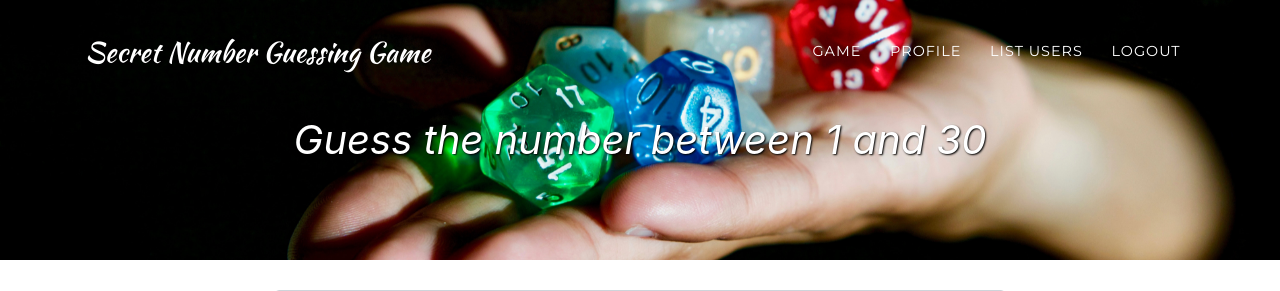
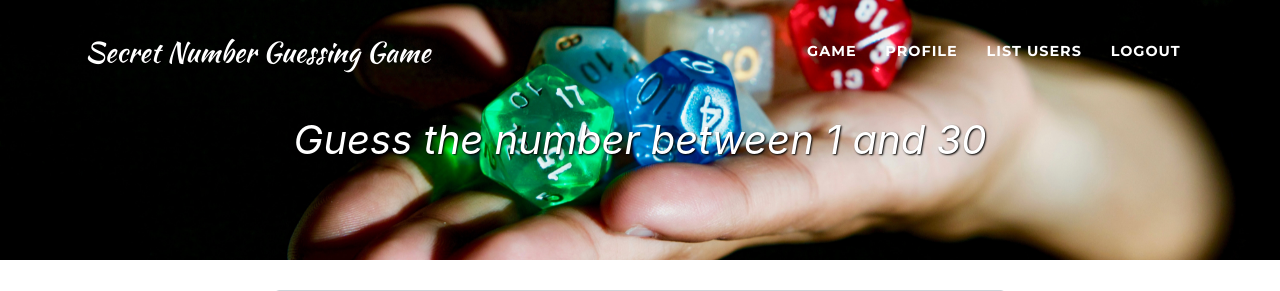
Before and after one commit to mbalabanov/Number-Guessing-Game-in-Python-using-Heroku, a Flask app: page / in a window 1280 px wide. Shown: the top 291 px of the page. Run offline with Flask 2, Linux system fonts and the light colour scheme; some libraries are stand-ins or nearby versions; some web fonts are replaced.

Commit message:
Formatting menu items

```diff
--- a/templates/base.html
+++ b/templates/base.html
@@ -38,16 +38,16 @@
       <div class="collapse navbar-collapse" id="navbarResponsive">
         <ul class="navbar-nav text-uppercase ml-auto">
           <li class="nav-item">
-            <a class="nav-link js-scroll-trigger " href="/">Game</a>
+            <a class="nav-link js-scroll-trigger " href="/"><strong>Game</strong></a>
           </li>
           <li class="nav-item">
-            <a class="nav-link js-scroll-trigger " href="/profile">Profile</a>
+            <a class="nav-link js-scroll-trigger " href="/profile"><strong>Profile</strong></a>
           </li>
           <li class="nav-item">
-            <a class="nav-link js-scroll-trigger " href="/users">List Users</a>
+            <a class="nav-link js-scroll-trigger " href="/users"><strong>List Users</strong></a>
           </li>
           <li class="nav-item">
-            <a class="nav-link js-scroll-trigger" href="/logout" >Logout</a>
+            <a class="nav-link js-scroll-trigger" href="/logout"><strong>Logout</strong></a>
           </li>
         </ul>
       </div>
```
